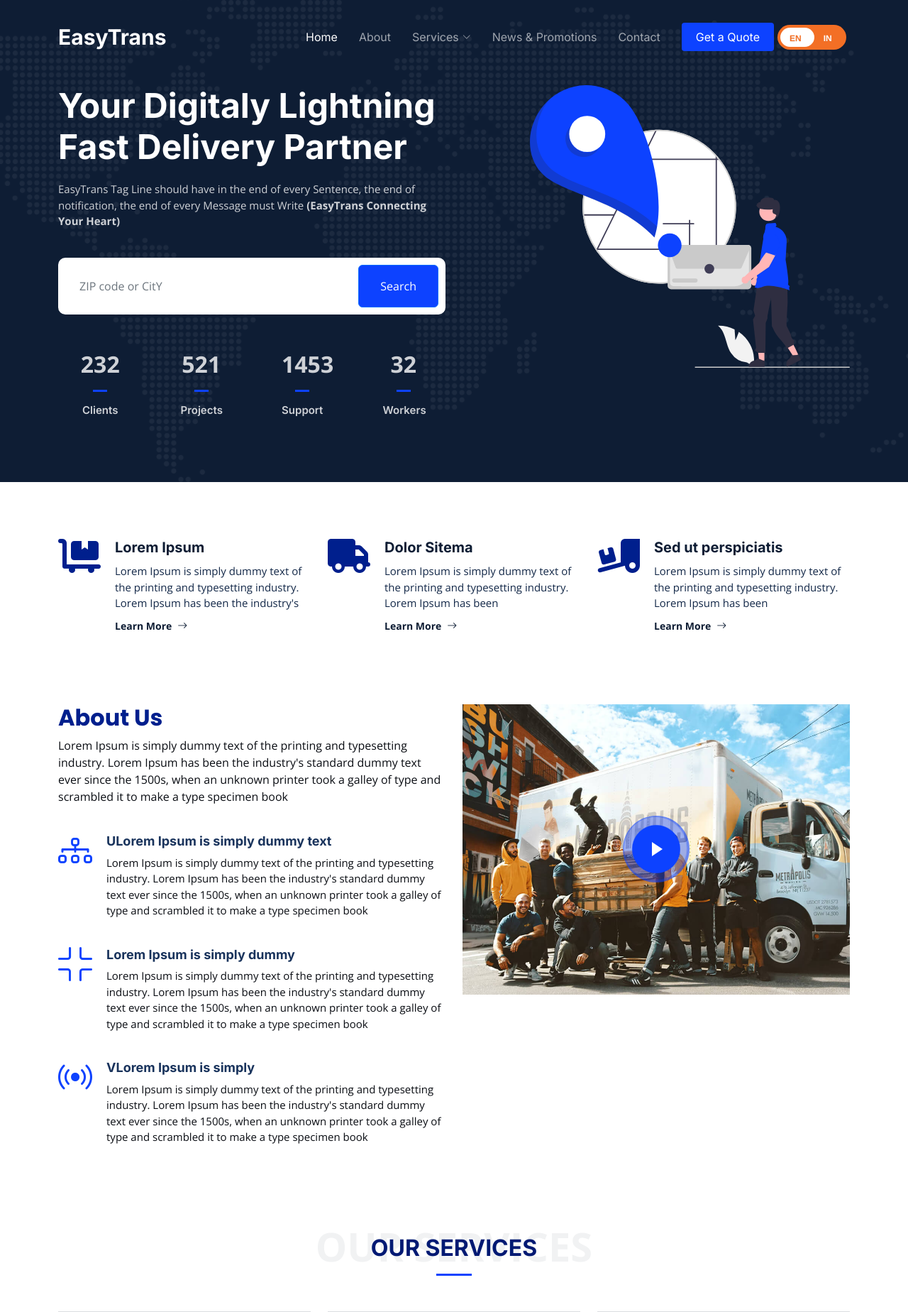
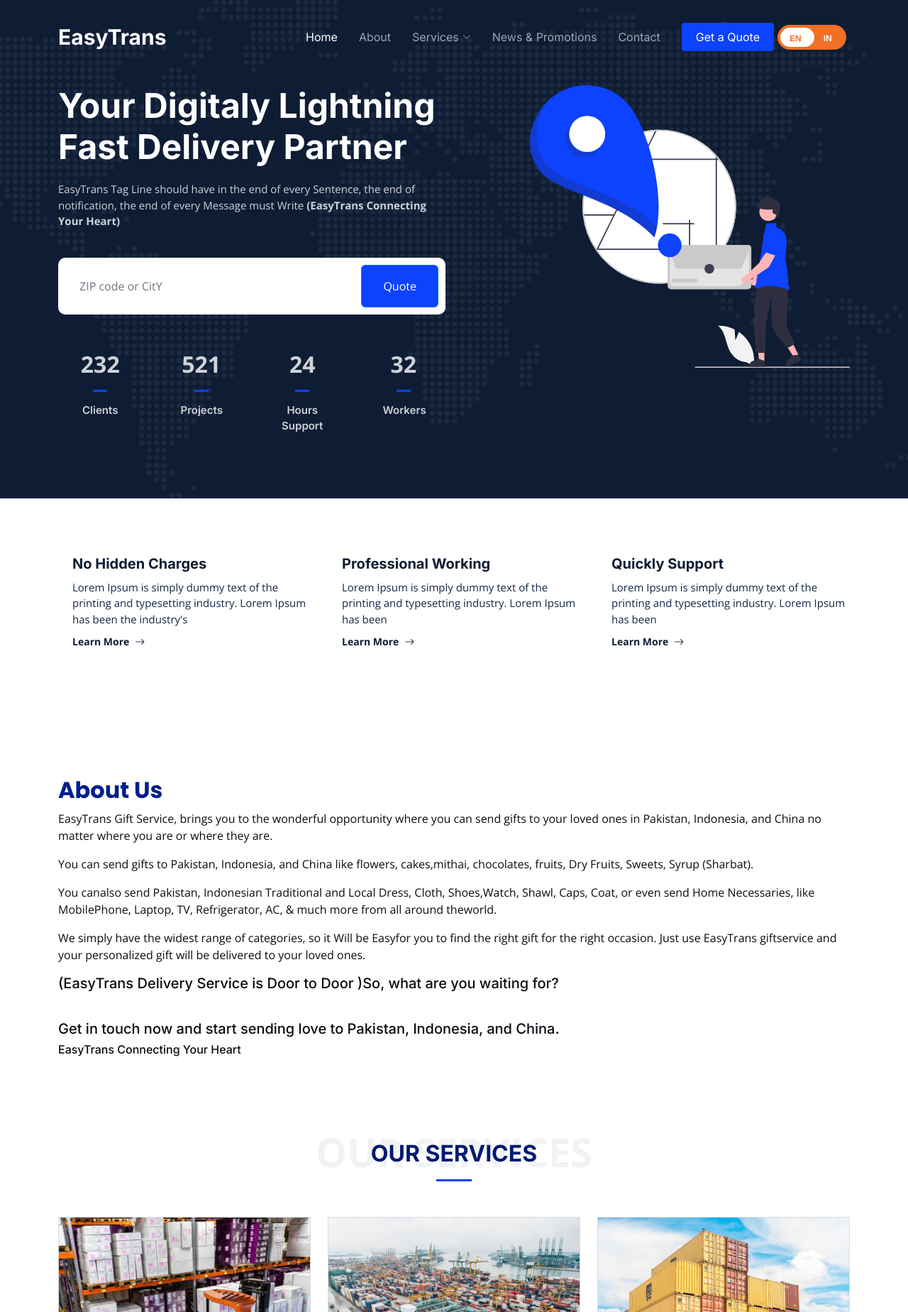
Before and after one commit to Sufiyan-Khanzada/Easttrans-Website-Dashboard, a PHP site: page / in a window 1280 px wide. Shown: the top 1848 px of the page at 71% size. Run offline with PHP 8.4, Linux system fonts and the light colour scheme.

Commit message:
Advance Working

```diff
--- a/index.php
+++ b/index.php
@@ -13,7 +13,7 @@ Your Heart)</b></p>
 
           <form action="#" class="form-search d-flex align-items-stretch mb-3" data-aos="fade-up" data-aos-delay="200">
             <input type="text" class="form-control" placeholder="ZIP code or CitY">
-            <button type="submit" class="btn btn-primary">Search</button>
+            <button type="submit" class="btn btn-primary">Quote</button>
           </form>
 
           <div class="row gy-4" data-aos="fade-up" data-aos-delay="400">
@@ -34,8 +34,8 @@ Your Heart)</b></p>
 
             <div class="col-lg-3 col-6">
               <div class="stats-item text-center w-100 h-100">
-                <span data-purecounter-start="0" data-purecounter-end="1453" data-purecounter-duration="1" class="purecounter"></span>
-                <p>Support</p>
+                <span data-purecounter-start="0" data-purecounter-end="24" data-purecounter-duration="1" class="purecounter"></span>
+                <p>Hours Support</p>
               </div>
             </div><!-- End Stats Item -->
 
@@ -66,30 +66,30 @@ Your Heart)</b></p>
         <div class="row gy-4">
 
           <div class="col-lg-4 col-md-6 service-item d-flex" data-aos="fade-up">
-            <div class="icon flex-shrink-0"><i class="fa-solid fa-cart-flatbed"></i></div>
+            <div class="icon flex-shrink-0"><i class="fa-solid fa-cash"></i></div>
             <div>
-              <h4 class="title">Lorem Ipsum</h4>
+              <h4 class="title">No Hidden Charges</h4>
               <p class="description">Lorem Ipsum is simply dummy text of the printing and typesetting industry. Lorem Ipsum has been the industry's </p>
-              <a href="service-details.html" class="readmore stretched-link"><span>Learn More</span><i class="bi bi-arrow-right"></i></a>
+              <a href="#" class="readmore stretched-link"><span>Learn More</span><i class="bi bi-arrow-right"></i></a>
             </div>
           </div>
           <!-- End Service Item -->
 
           <div class="col-lg-4 col-md-6 service-item d-flex" data-aos="fade-up" data-aos-delay="100">
-            <div class="icon flex-shrink-0"><i class="fa-solid fa-truck"></i></div>
+            <div class="icon flex-shrink-0"><i class="fa-solid "></i></div>
             <div>
-              <h4 class="title">Dolor Sitema</h4>
+              <h4 class="title">Professional Working</h4>
               <p class="description">Lorem Ipsum is simply dummy text of the printing and typesetting industry. Lorem Ipsum has been </p>
-              <a href="service-details.html" class="readmore stretched-link"><span>Learn More</span><i class="bi bi-arrow-right"></i></a>
+              <a href="#" class="readmore stretched-link"><span>Learn More</span><i class="bi bi-arrow-right"></i></a>
             </div>
           </div><!-- End Service Item -->
 
           <div class="col-lg-4 col-md-6 service-item d-flex" data-aos="fade-up" data-aos-delay="200">
-            <div class="icon flex-shrink-0"><i class="fa-solid fa-truck-ramp-box"></i></div>
+            <div class="icon flex-shrink-0"><i class="fa-solid "></i></div>
             <div>
-              <h4 class="title">Sed ut perspiciatis</h4>
+              <h4 class="title">Quickly Support</h4>
               <p class="description">Lorem Ipsum is simply dummy text of the printing and typesetting industry. Lorem Ipsum has been </p>
-              <a href="service-details.html" class="readmore stretched-link"><span>Learn More</span><i class="bi bi-arrow-right"></i></a>
+              <a href="#" class="readmore stretched-link"><span>Learn More</span><i class="bi bi-arrow-right"></i></a>
             </div>
           </div><!-- End Service Item -->
 
@@ -98,43 +98,70 @@ Your Heart)</b></p>
       </div>
     </section><!-- End Featured Services Section -->
 
-    <!-- ======= About Us Section ======= -->
-    <section id="about" class="about pt-0">
+   <!-- ======= About Us Section ======= -->
+    <section id="about" class="about">
       <div class="container" data-aos="fade-up">
 
         <div class="row gy-4">
-          <div class="col-lg-6 position-relative align-self-start order-lg-last order-first">
+         <!--  <div class="col-lg-6 position-relative align-self-start order-lg-last order-first">
             <img src="assets/img/about.jpg" class="img-fluid" alt="">
             <a href="https://www.youtube.com/watch?v=LXb3EKWsInQ" class="glightbox play-btn"></a>
-          </div>
-          <div class="col-lg-6 content order-last  order-lg-first">
+          </div> -->
+          <div class="col-lg-12 content order-last  order-lg-first">
             <h3>About Us</h3>
             <p>
-              Lorem Ipsum is simply dummy text of the printing and typesetting industry. Lorem Ipsum has been the industry's standard dummy text ever since the 1500s, when an unknown printer took a galley of type and scrambled it to make a type specimen book
+              EasyTrans Gift Service, brings you to the wonderful opportunity where you can
+              send gifts to your loved ones in Pakistan, Indonesia, and China no matter where
+              you are or where they are.
+
             </p>
-            <ul>
+
+
+            <p>
+              You can send gifts to Pakistan, Indonesia, and China like flowers, cakes,mithai,
+              chocolates, fruits, Dry Fruits, Sweets, Syrup (Sharbat).</p>
+              <p>You canalso send
+              Pakistan, Indonesian Traditional and Local Dress, Cloth, Shoes,Watch, Shawl,
+              Caps, Coat, or even send Home Necessaries, like MobilePhone, Laptop, TV,
+              Refrigerator, AC, & much more from all around theworld.</p>
+<p>
+              We simply have the
+              widest range of categories, so it Will be Easyfor you to find the right gift for the
+              right occasion. Just use EasyTrans giftservice and your personalized gift will be
+              delivered to your loved ones.
+            </p>
+            <h5>
+            (EasyTrans Delivery Service is Door to Door )So,
+              what are you waiting for?
+              <h5>
+                <br>
+
+            <h5>Get in touch now and start sending love to Pakistan,
+              Indonesia, and China.</h5>
+              <h6>
+                EasyTrans Connecting Your Heart
+
+              </h6>
+            <!-- <ul>
               <li data-aos="fade-up" data-aos-delay="100">
                 <i class="bi bi-diagram-3"></i>
                 <div>
-                  <h5>ULorem Ipsum is simply dummy text </h5>
-                  <p>Lorem Ipsum is simply dummy text of the printing and typesetting industry. Lorem Ipsum has been the industry's standard dummy text ever since the 1500s, when an unknown printer took a galley of type and scrambled it to make a type specimen book</p>
+                  <h5>Lorem Ipsum is simply dummy text of the printing and typesetting industry. Lorem Ipsum has been the industry's standard dummy text ever since the 1500s, when an unknown printer took a galley of type and scrambled it to make a type specimen book</p>
                 </div>
               </li>
               <li data-aos="fade-up" data-aos-delay="200">
                 <i class="bi bi-fullscreen-exit"></i>
                 <div>
-                  <h5>Lorem Ipsum is simply dummy </h5>
-                  <p>Lorem Ipsum is simply dummy text of the printing and typesetting industry. Lorem Ipsum has been the industry's standard dummy text ever since the 1500s, when an unknown printer took a galley of type and scrambled it to make a type specimen book</p>
+                  <h5>Lorem Ipsum is simply dummy text of the printing and typesetting industry. Lorem Ipsum has been the industry's standard dummy text ever since the 1500s, when an unknown printer took a galley of type and scrambled it to make a type specimen book</p>
                 </div>
               </li>
               <li data-aos="fade-up" data-aos-delay="300">
                 <i class="bi bi-broadcast"></i>
                 <div>
-                  <h5>VLorem Ipsum is simply </h5>
-                  <p>Lorem Ipsum is simply dummy text of the printing and typesetting industry. Lorem Ipsum has been the industry's standard dummy text ever since the 1500s, when an unknown printer took a galley of type and scrambled it to make a type specimen book</p>
+                  <h5>Lorem Ipsum is simply dummy text of the printing and typesetting industry. Lorem Ipsum has been the industry's standard dummy text ever since the 1500s, when an unknown printer took a galley of type and scrambled it to make a type specimen book</p>
                 </div>
               </li>
-            </ul>
+            </ul> -->
           </div>
         </div>
 
@@ -158,7 +185,7 @@ Your Heart)</b></p>
               <div class="card-img">
                 <img src="assets/img/storage-service.jpg" alt="" class="img-fluid">
               </div>
-              <h3><a href="service-details.html" class="stretched-link">Storage</a></h3>
+              <h3><a href="#" class="stretched-link">Pakistan Visa Service</a></h3>
               <p>Lorem Ipsum is simply dummy text of the printing and typesetting industry. Lorem Ipsum has been the industry's standard dummy text ever since the 1500s, when an unknown printer took a galley of type and scrambled it to make a type specimen book</p>
             </div>
           </div><!-- End Card Item -->
@@ -168,7 +195,7 @@ Your Heart)</b></p>
               <div class="card-img">
                 <img src="assets/img/logistics-service.jpg" alt="" class="img-fluid">
               </div>
-              <h3><a href="service-details.html" class="stretched-link">Logistics</a></h3>
+              <h3><a href="#" class="stretched-link">Cheap Flight Tickets</a></h3>
               <p>Lorem Ipsum is simply dummy text of the printing and typesetting industry. Lorem Ipsum has been the industry's standard dummy text ever since the 1500s, when an unknown printer took a galley of type and scrambled it to make a type specimen book</p>
             </div>
           </div><!-- End Card Item -->
@@ -178,7 +205,7 @@ Your Heart)</b></p>
               <div class="card-img">
                 <img src="assets/img/cargo-service.jpg" alt="" class="img-fluid">
               </div>
-              <h3><a href="service-details.html" class="stretched-link">Cargo</a></h3>
+              <h3><a href="#" class="stretched-link">5-Mobile Top up Balance</a></h3>
               <p>Lorem Ipsum is simply dummy text of the printing and typesetting industry. Lorem Ipsum has been the industry's standard dummy text ever since the 1500s, when an unknown printer took a galley of type and scrambled it to make a type specimen book</p>
             </div>
           </div><!-- End Card Item -->
@@ -188,7 +215,7 @@ Your Heart)</b></p>
               <div class="card-img">
                 <img src="assets/img/trucking-service.jpg" alt="" class="img-fluid">
               </div>
-              <h3><a href="service-details.html" class="stretched-link">Trucking</a></h3>
+              <h3><a href="#" class="stretched-link">Internet Date Packages</a></h3>
               <p>Lorem Ipsum is simply dummy text of the printing and typesetting industry. Lorem Ipsum has been the industry's standard dummy text ever since the 1500s, when an unknown printer took a galley of type and scrambled it to make a type specimen book</p>
             </div>
           </div><!-- End Card Item -->
@@ -198,7 +225,7 @@ Your Heart)</b></p>
               <div class="card-img">
                 <img src="assets/img/packaging-service.jpg" alt="" class="img-fluid">
               </div>
-              <h3><a href="service-details.html" class="stretched-link">Packaging</a></h3>
+              <h3><a href="#" class="stretched-link">Utilities Bills (Electric,Water, and Gas)</a></h3>
               <p>Lorem Ipsum is simply dummy text of the printing and typesetting industry. Lorem Ipsum has been the industry's standard dummy text ever since the 1500s, when an unknown printer took a galley of type and scrambled it to make a type specimen book</p>
             </div>
           </div><!-- End Card Item -->
@@ -208,11 +235,30 @@ Your Heart)</b></p>
               <div class="card-img">
                 <img src="assets/img/warehousing-service.jpg" alt="" class="img-fluid">
               </div>
-              <h3><a href="service-details.html" class="stretched-link">Warehousing</a></h3>
+              <h3><a href="#" class="stretched-link">Goods/Gifts Service</a></h3>
               <p>Lorem Ipsum is simply dummy text of the printing and typesetting industry. Lorem Ipsum has been the industry's standard dummy text ever since the 1500s, when an unknown printer took a galley of type and scrambled it to make a type specimen book</p>
             </div>
           </div><!-- End Card Item -->
 
+           <div class="col-lg-4 col-md-6" data-aos="fade-up" data-aos-delay="600">
+            <div class="card">
+              <div class="card-img">
+                <img src="assets/img/warehousing-service.jpg" alt="" class="img-fluid">
+              </div>
+              <h3><a href="#" class="stretched-link">Marriage Book Legalization Service</a></h3>
+              <p>Lorem Ipsum is simply dummy text of the printing and typesetting industry. Lorem Ipsum has been the industry's standard dummy text ever since the 1500s, when an unknown printer took a galley of type and scrambled it to make a type specimen book</p>
+            </div>
+          </div><!-- End Card Item -->
+
+           <div class="col-lg-4 col-md-6" data-aos="fade-up" data-aos-delay="600">
+            <div class="card">
+              <div class="card-img">
+                <img src="assets/img/warehousing-service.jpg" alt="" class="img-fluid">
+              </div>
+              <h3><a href="#" class="stretched-link">USD Payments for Visa and other Purposes</a></h3>
+              <p>Lorem Ipsum is simply dummy text of the printing and typesetting industry. Lorem Ipsum has been the industry's standard dummy text ever since the 1500s, when an unknown printer took a galley of type and scrambled it to make a type specimen book</p>
+            </div>
+          </div><!-- End Card Item -->
         </div>
 
       </div>
@@ -234,75 +280,12 @@ Your Heart)</b></p>
     </section><!-- End Call To Action Section -->
 
     <!-- ======= Features Section ======= -->
-    <section id="features" class="features">
-      <div class="container">
+               <div class="section-header">
+          <span>Our Client Reviews</span>
+          <h2>Our Client Reviews</h2>
 
-        <div class="row gy-4 align-items-center features-item" data-aos="fade-up">
+        </div>
 
-          <div class="col-md-5">
-            <img src="assets/img/features-1.jpg" class="img-fluid" alt="">
-          </div>
-          <div class="col-md-7">
-            <h3>Lorem Ipsum is simply dummy </h3>
-            <p class="fst-italic">
-              Lorem Ipsum is simply dummy text of the printing and typesetting industry. Lorem Ipsum has been the industry's standard dummy text ever since the 1500s, when an unknown printer took a galley of type and scrambled it to make a type specimen book
-            </p>
-            <ul>
-              <li><i class="bi bi-check"></i> Ullamco laboris nisi ut aliquip ex ea commodo consequat.</li>
-              <li><i class="bi bi-check"></i> Duis aute irure dolor in reprehenderit in voluptate velit.</li>
-              <li><i class="bi bi-check"></i> Ullam est qui quos consequatur eos accusamus.</li>
-            </ul>
-          </div>
-        </div><!-- Features Item -->
-
-        <div class="row gy-4 align-items-center features-item" data-aos="fade-up">
-          <div class="col-md-5 order-1 order-md-2">
-            <img src="assets/img/features-2.jpg" class="img-fluid" alt="">
-          </div>
-          <div class="col-md-7 order-2 order-md-1">
-            <h3>Lorem Ipsum is simply dummy </h3>
-            <p class="fst-italic">
-              Lorem ipsum dolor sit amet, consectetur adipiscing elit, sed do eiusmod tempor incididunt ut labore et dolore
-              magna aliqua.
-            </p>
-            <p>
-              Lorem Ipsum is simply dummy text of the printing and typesetting industry. Lorem Ipsum has been the industry's standard dummy text ever since the 1500s, when an unknown printer took a galley of type and scrambled it to make a type specimen book
-            </p>
-          </div>
-        </div><!-- Features Item -->
-
-        <div class="row gy-4 align-items-center features-item" data-aos="fade-up">
-          <div class="col-md-5">
-            <img src="assets/img/features-3.jpg" class="img-fluid" alt="">
-          </div>
-          <div class="col-md-7">
-            <h3>Lorem Ipsum is simply dummy text of the printing </h3>
-            <p>Lorem Ipsum is simply dummy text of the printing and typesetting industry. Lorem Ipsum has been the industry's standard dummy text ever since the 1500s, when an unknown printer took a galley of type and scrambled it to make a type specimen book</p>
-            <ul>
-              <li><i class="bi bi-check"></i> Lorem Ipsum is simply dummy text of the printing and typesetting industry. </li>
-              <li><i class="bi bi-check"></i> Lorem Ipsum is simply dummy t</li>
-              <li><i class="bi bi-check"></i> Lorem Ipsum is simply dummy text of the printing and typesetting industry. Lorem Ipsum has </li>
-            </ul>
-          </div>
-        </div><!-- Features Item -->
-
-        <div class="row gy-4 align-items-center features-item" data-aos="fade-up">
-          <div class="col-md-5 order-1 order-md-2">
-            <img src="assets/img/features-4.jpg" class="img-fluid" alt="">
-          </div>
-          <div class="col-md-7 order-2 order-md-1">
-            <h3>Quas et necessitatibus eaque impedit ipsum animi consequatur incidunt in</h3>
-            <p class="fst-italic">
-              Lorem Ipsum is simply dummy text of the printing and typesetting industry. Lorem Ipsum has been the industry's standard dummy text ever since the 1500s, when an unknown printer took a galley of type and scrambled it to make a type specimen book
-            </p>
-            <p>
-              Lorem Ipsum is simply dummy text of the printing and typesetting industry. Lorem Ipsum has been the industry's standard dummy text ever since the 1500s, when an unknown printer took a galley of type and scrambled it to make a type specimen book
-            </p>
-          </div>
-        </div><!-- Features Item -->
-
-      </div>
-    </section><!-- End Features Section -->
 
 
     <!-- ======= Testimonials Section ======= -->
```
